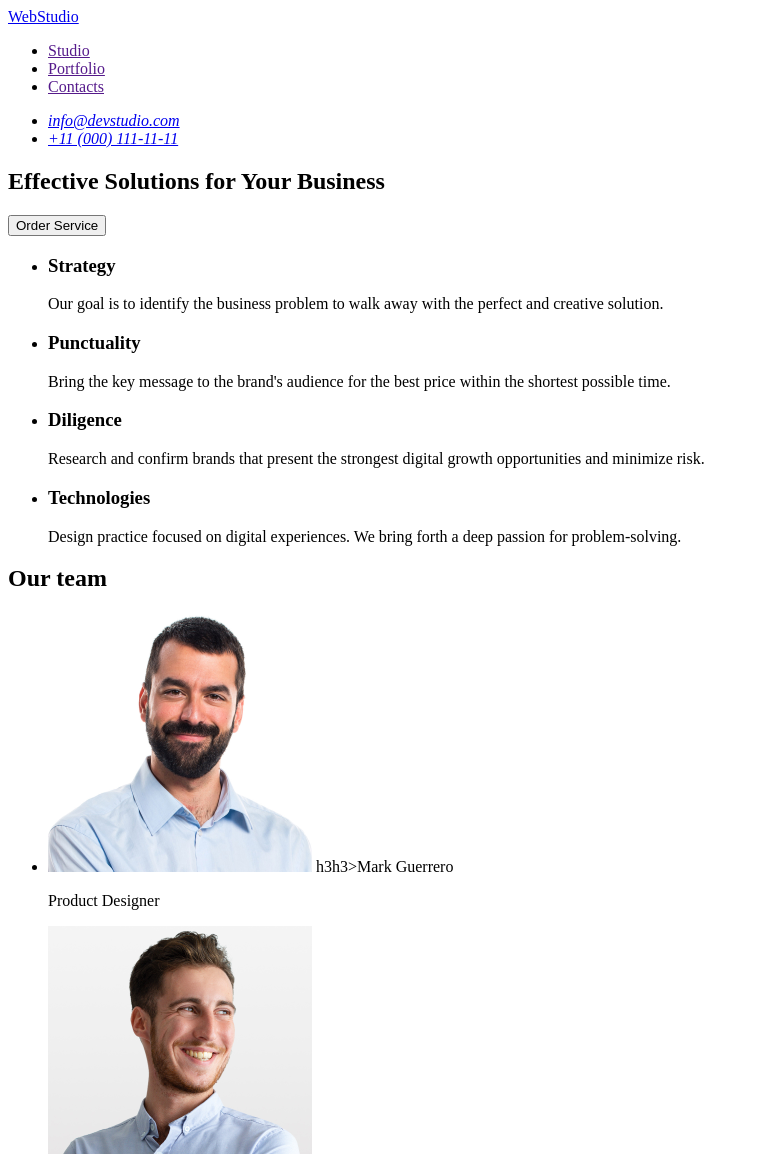
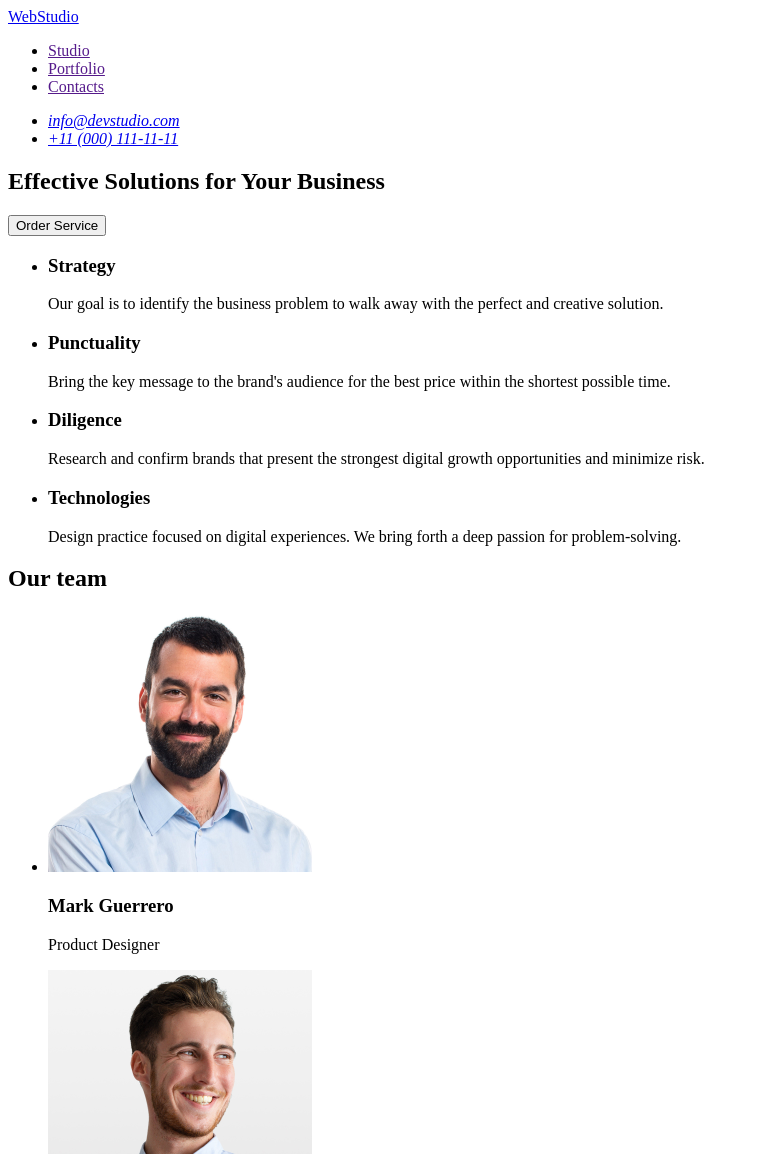
Before and after one commit to Svitlana-2020/goit-markup-hw-01, a plain HTML site: page index.html in a window 1280 px wide. Shown: the top 1154 px of the page, without its empty margins (0-759 px from the left). Drawn offline with Linux system fonts and the light colour scheme.

Commit message:
after check 2

```diff
--- a/index.html
+++ b/index.html
@@ -82,7 +82,7 @@
               width="264"
               height="260"
             />
-            h3h3>Mark Guerrero</h3>
+            <h3>Mark Guerrero</h3>
             <p>Product Designer</p>
           </li>
           <li>
```
